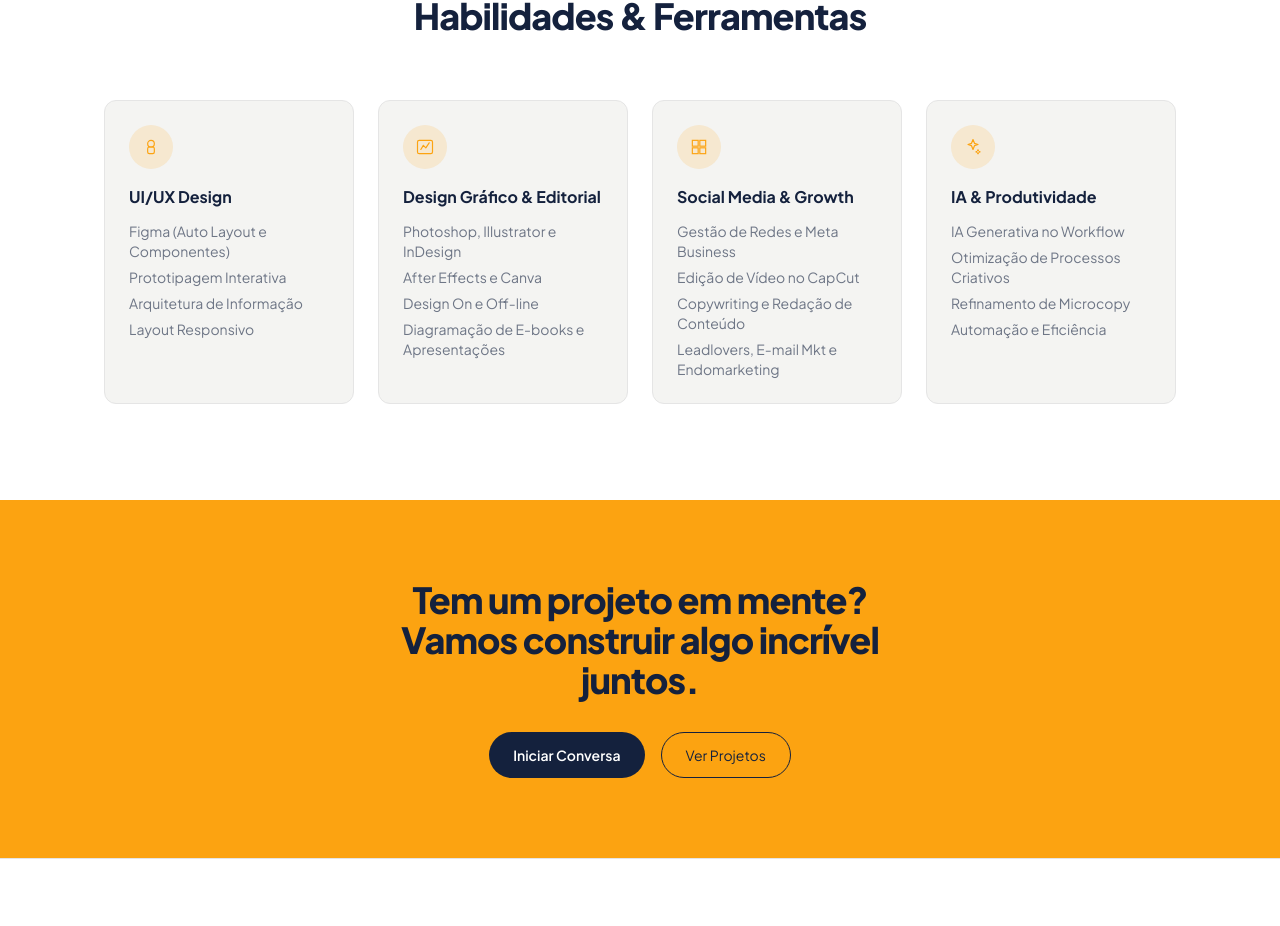
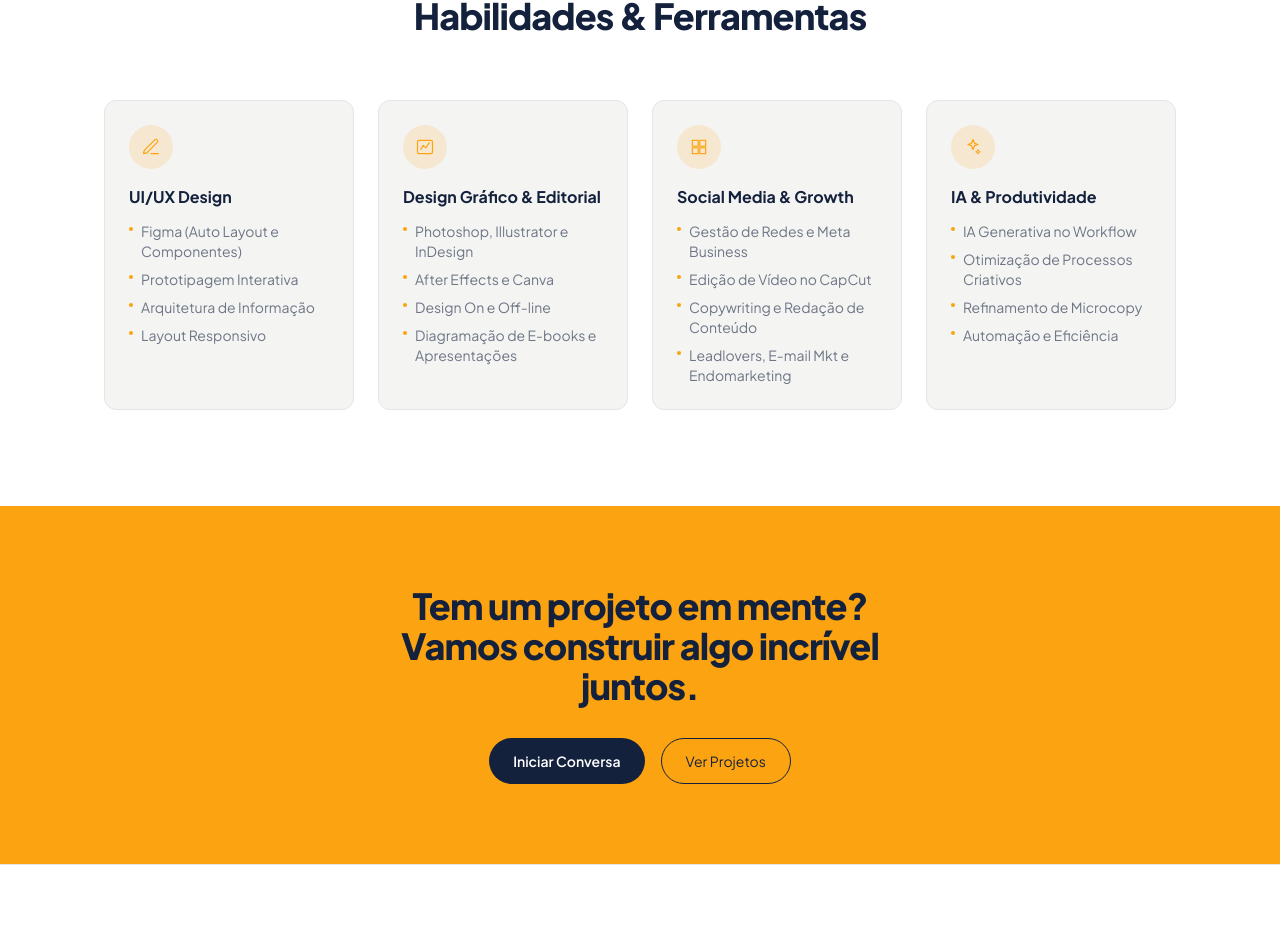
Before and after one commit to raquel-renovato/raquel-renovato-portfolio, a Next.js app: page / in a window 1280 px wide. Shown: the part 4713-5639 px from the top of the page. Built offline with nearby package versions, Linux system fonts and the light colour scheme.

Commit message:
Update Skills.js

```diff
--- a/components/Skills.js
+++ b/components/Skills.js
@@ -1,11 +1,12 @@
+
 const skillGroups = [
   {
     title: 'UI/UX Design',
     items: ['Figma (Auto Layout e Componentes)', 'Prototipagem Interativa', 'Arquitetura de Informação', 'Layout Responsivo'],
     icon: (
       <svg width="20" height="20" viewBox="0 0 24 24" fill="none">
-        <circle cx="12" cy="8" r="4" stroke="#FCA311" strokeWidth="1.4" />
-        <rect x="8" y="12" width="8" height="8" rx="2" stroke="#FCA311" strokeWidth="1.4" />
+        <path d="M12 20h9" stroke="#FCA311" strokeWidth="1.4" strokeLinecap="round" />
+        <path d="M16.5 3.5a2.121 2.121 0 0 1 3 3L7 19l-4 1 1-4L16.5 3.5z" stroke="#FCA311" strokeWidth="1.4" strokeLinejoin="round" />
       </svg>
     ),
   },
@@ -59,9 +60,12 @@ export default function Skills() {
                 {group.icon}
               </div>
               <h3 className="text-brand-dark font-bold mb-3">{group.title}</h3>
-              <ul className="text-sm text-brand-dark/60 space-y-1.5">
+              <ul className="text-sm text-brand-dark/60 space-y-2">
                 {group.items.map((item) => (
-                  <li key={item}>{item}</li>
+                  <li key={item} className="flex items-start gap-2">
+                    <span className="mt-1.5 w-1 h-1 rounded-full bg-brand-gold shrink-0" />
+                    <span>{item}</span>
+                  </li>
                 ))}
               </ul>
             </div>
```
